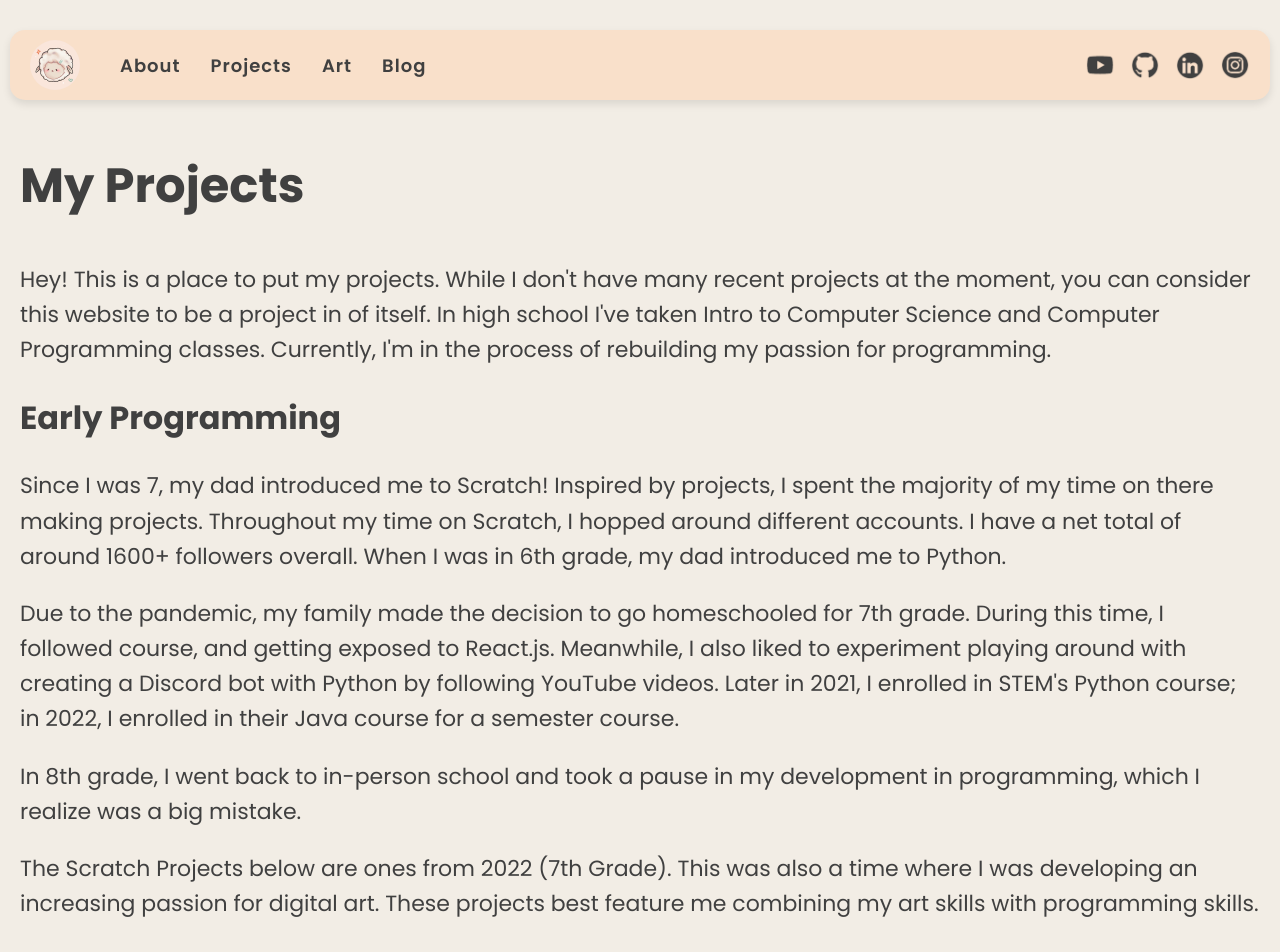
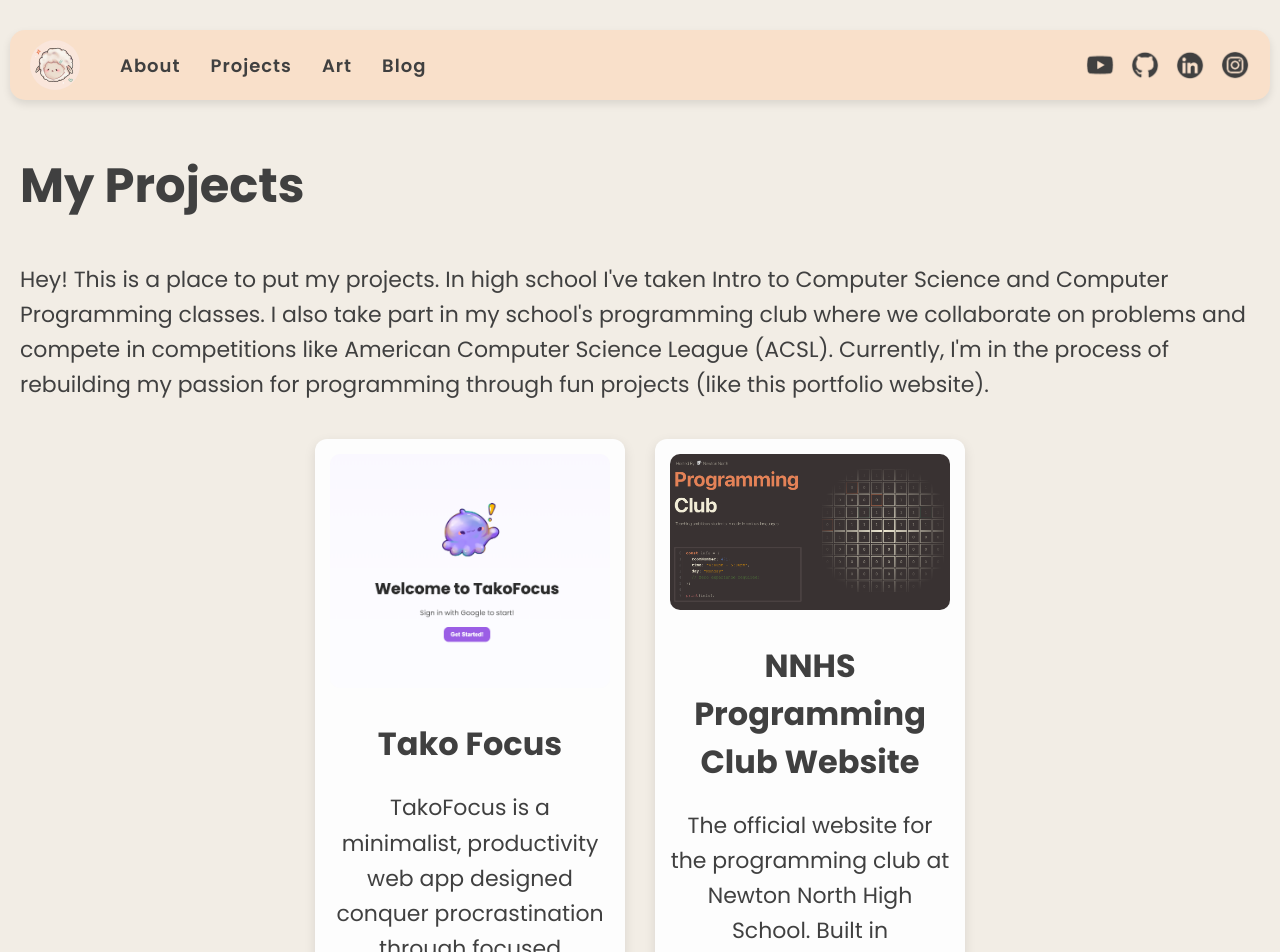
Before and after one commit to heonaliu/HeonaWebsite, a React (Create React App) app: page /projects in a window 1280 px wide. Shown: the top 952 px of the page. Built offline with nearby package versions, Linux system fonts and the light colour scheme; no server answers.

Commit message:
add current projects

```diff
--- /dev/null
+++ b/src/components/CurrProjectCard.js
@@ -0,0 +1,22 @@
+import React from "react";
+import "./ProjectCard.css";
+
+const CurrProjectCard = ({ title, description, image, link }) => {
+  return (
+    <a
+      href={link}
+      target="_blank"
+      rel="noopener noreferrer"
+      className="project-card-link"
+    >
+      <div className="project-card">
+        <img src={image} alt={title} className="project-image" />
+        <h3>{title}</h3>
+        <p>{description}</p>
+        <span className="view-project">View Project</span>
+      </div>
+    </a>
+  );
+};
+
+export default CurrProjectCard;
--- a/src/components/ProjectCard.css
+++ b/src/components/ProjectCard.css
@@ -44,7 +44,7 @@
 }
 
 .view-project:hover {
-  background-color: #005bb5;
+  background-color: #4883be;
   transform: scale(1.05);
 }
 
--- a/src/pages/Projects.js
+++ b/src/pages/Projects.js
@@ -1,8 +1,11 @@
 import React from "react";
 import ProjectCard from "../components/ProjectCard";
+import CurrProjectCard from "../components/CurrProjectCard";
 import project1 from "../assets/images/project1.png";
 import project2 from "../assets/images/project2.png";
 import project3 from "../assets/images/project3.png";
+import currProject1 from "../assets/images/tako-welcome.png";
+import currProject2 from "../assets/images/programming-club.png";
 import "./Projects.css";
 
 const Projects = () => {
@@ -29,16 +32,48 @@ const Projects = () => {
     },
   ];
 
+  const currProjects = [
+    {
+      title: "Tako Focus",
+      description:
+        "TakoFocus is a minimalist, productivity web app designed conquer procrastination through focused sessions, and adorable motivation from Tako the octopus",
+      link: "https://takofocus.vercel.app",
+      image: currProject1,
+    },
+
+    {
+      title: "NNHS Programming Club Website",
+      description:
+        "The official website for the programming club at Newton North High School. Built in collaboration by many of the club's members using React and hosted on GitHub Pages ",
+      link: "https://nnhsprogramming.club/",
+      image: currProject2,
+    },
+  ];
+
   return (
     <div className="project-text" style={{ padding: "20px" }}>
       <h2 style={{ fontSize: "3rem", fontWeight: "700" }}>My Projects</h2>
       <p>
-        Hey! This is a place to put my projects. While I don't have many recent
-        projects at the moment, you can consider this website to be a project in
-        of itself. In high school I've taken Intro to Computer Science and
-        Computer Programming classes. Currently, I'm in the process of
-        rebuilding my passion for programming.
+        Hey! This is a place to put my projects. In high school I've taken Intro
+        to Computer Science and Computer Programming classes. I also take part
+        in my school's programming club where we collaborate on problems and
+        compete in competitions like American Computer Science League (ACSL).
+        Currently, I'm in the process of rebuilding my passion for programming
+        through fun projects (like this portfolio website).
       </p>
+
+      <div
+        style={{
+          display: "flex",
+          flexWrap: "wrap",
+          justifyContent: "center",
+          marginTop: "20px",
+        }}
+      >
+        {currProjects.map((p, i) => (
+          <CurrProjectCard key={i} {...p} />
+        ))}
+      </div>
       <h2 style={{ fontSize: "2rem", fontWeight: "700" }}>Early Programming</h2>
       <p>
         Since I was 7, my dad introduced me to Scratch! Inspired by projects, I
```
Also changed, not shown: src/assets/images/programming-club.png (added), src/assets/images/tako-welcome.png (added).
